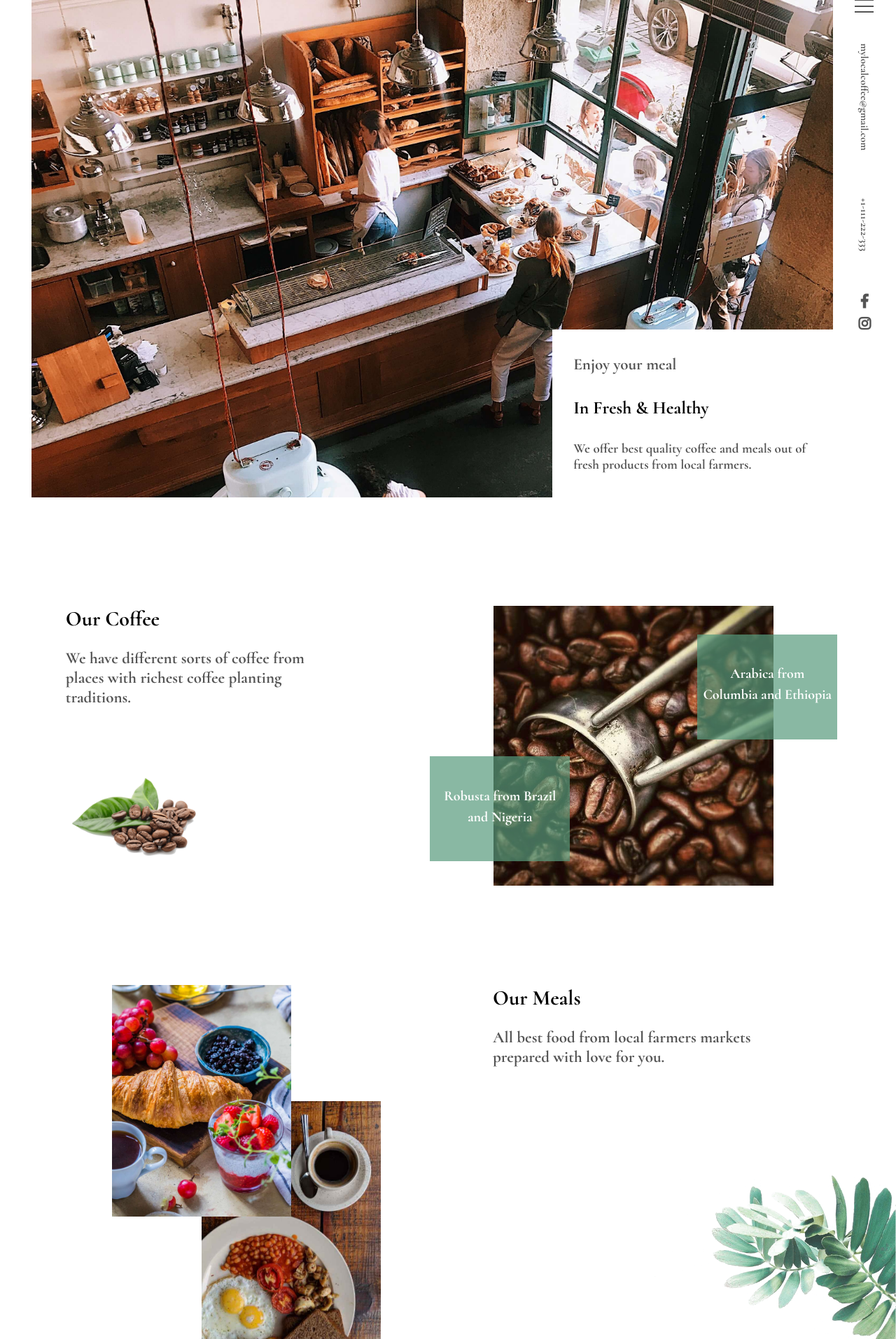
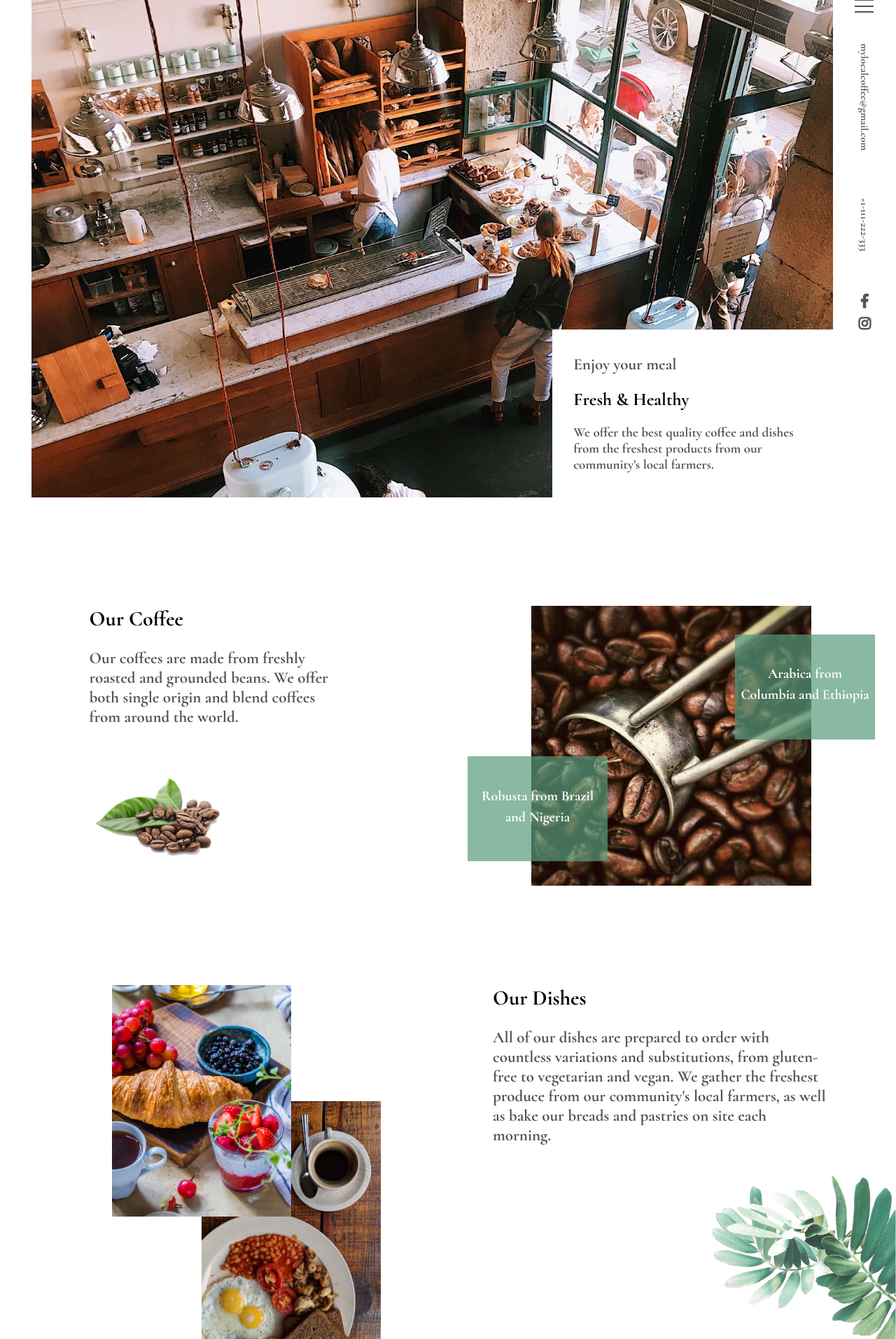
Before and after one commit to GMatorin/LocalCoffee, a PHP site: page /src/index.html in a window 1280 px wide. Shown: the part 46-1960 px from the top of the page at 70% size. Run offline with PHP 8.4, Linux system fonts and the light colour scheme; some libraries are stand-ins or nearby versions.

Commit message:
Added more text

```diff
--- a/scss/_mobile.scss
+++ b/scss/_mobile.scss
@@ -48,16 +48,19 @@
       }
     }
   }
-
-  .about-coffee {
-    &_image {
+  #about {
+    .about-coffee {
+      &_info {
+        margin: 0 auto;
+      }
+      &_image {
+        width: 50%;
+      }
+    }
+    .about-meals_image {
       width: 50%;
     }
   }
-  .about-meals_image {
-    width: 50%;
-  }
-
   .menu-coffee-images {
     grid-template-columns: none;
 
--- a/scss/main.scss
+++ b/scss/main.scss
@@ -235,7 +235,7 @@ nav {
         display: flex;
         margin: 0 auto;
         padding: 2.5rem 0;
-        width: 80%;
+        width: 83%;
         flex-direction: column;
         justify-content: center;
         align-items: center;
@@ -243,7 +243,7 @@ nav {
           text-align: center;
           color: $gray;
           margin-top: 0.5rem;
-          width: 80%;
+          width: 100%;
         }
       }
     }
--- a/src/css/main.css
+++ b/src/css/main.css
@@ -258,7 +258,7 @@ nav {
   display: flex;
   margin: 0 auto;
   padding: 2.5rem 0;
-  width: 80%;
+  width: 83%;
   flex-direction: column;
   justify-content: center;
   align-items: center; }
@@ -266,7 +266,7 @@ nav {
     text-align: center;
     color: #545454;
     margin-top: 0.5rem;
-    width: 80%; }
+    width: 100%; }
 
 .about-meals_image {
   width: 80%;
@@ -463,9 +463,11 @@ footer {
 @media screen and (min-width: 800px) {
   .welcome .nav-info .menu-btn {
     flex-basis: 5%; }
-  .about-coffee_image {
+  #about .about-coffee_info {
+    margin: 0 auto; }
+  #about .about-coffee_image {
     width: 50%; }
-  .about-meals_image {
+  #about .about-meals_image {
     width: 50%; }
   .menu-coffee-images {
     grid-template-columns: none; }
--- a/src/index.html
+++ b/src/index.html
@@ -29,10 +29,9 @@
           <div class="welcome-hero_info">
             <div class="text-wrapper">
               <h3>Enjoy your meal</h3>
-              <h2>In Fresh & Healthy</h2>
+              <h2>Fresh & Healthy</h2>
               <p>
-                We offer best quality coffee and meals out of fresh products
-                from local farmers.
+                We offer the best quality coffee and dishes from the freshest products from our community's local farmers.
               </p>
             </div>
           </div>
@@ -69,8 +68,7 @@
             <div class="info-wrapper">
               <h2>Our Coffee</h2>
               <p>
-                We have different sorts of coffee from places with richest
-                coffee planting traditions.
+                Our coffees are made from freshly roasted and grounded beans. We offer both single origin and blend coffees from around the world.
               </p>
             </div>
             <img
@@ -87,10 +85,9 @@
         <div class="about-meals">
           <div class="about-meals_info">
             <div class="info-wrapper">
-              <h2>Our Meals</h2>
+              <h2>Our Dishes</h2>
               <p>
-                All best food from local farmers markets prepared with love for
-                you.
+                All of our dishes are prepared to order with countless variations and substitutions, from gluten-free to vegetarian and vegan. We gather the freshest produce from our community's local farmers, as well as bake our breads and pastries on site each morning.
               </p>
             </div>
             <img
@@ -223,7 +220,7 @@
         </div>
 
         <div class="menu-meals_footer">
-          <h3>All Meals</h3>
+          <h3>All Dishes</h3>
           <button class="download-menu">Download PDF</button>
         </div>
       </div>
```
